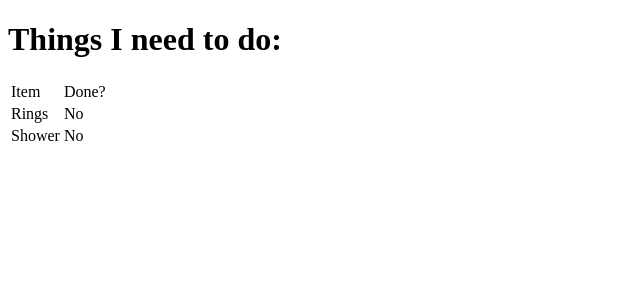
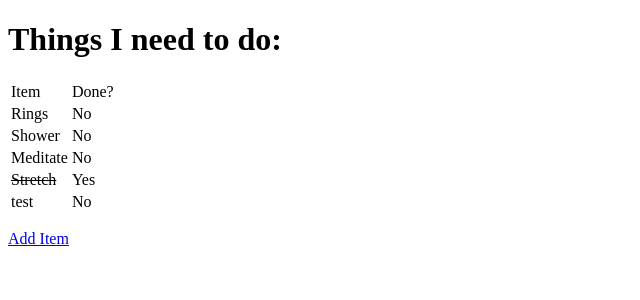
Before and after one commit to Johnny-Morgan/hello-django, a Django app: page / in a window 1280 px wide. Shown: the top 300 px of the page, without its empty margins (0-640 px from the left). Run offline with Django 3.2, Linux system fonts and the light colour scheme; data comes from the database, SQL or seed files in the repository.

Commit message:
Add functionality to create a new todo item

```diff
--- a/todo/templates/todo/todo_list.html
+++ b/todo/templates/todo/todo_list.html
@@ -35,8 +35,9 @@
             {% endfor %}
         </tbody>
     </table>
-
-
+    <p>
+        <a href="add">Add Item</a>
+    </p>
 </body>
 
 </html>
--- a/todo/views.py
+++ b/todo/views.py
@@ -1,4 +1,4 @@
-from django.shortcuts import render
+from django.shortcuts import render, redirect
 from .models import Item
 
 # Create your views here.
@@ -13,4 +13,10 @@ def get_todo_list(request):
 
 
 def add_item(request):
+    if request.method == 'POST':
+        name = request.POST.get('item_name')
+        done = 'done' in request.POST
+        Item.objects.create(name=name, done=done)
+
+        return redirect('get_todo_list')
     return render(request, 'todo/add_item.html')
```
Also changed, not shown: db.sqlite3.
